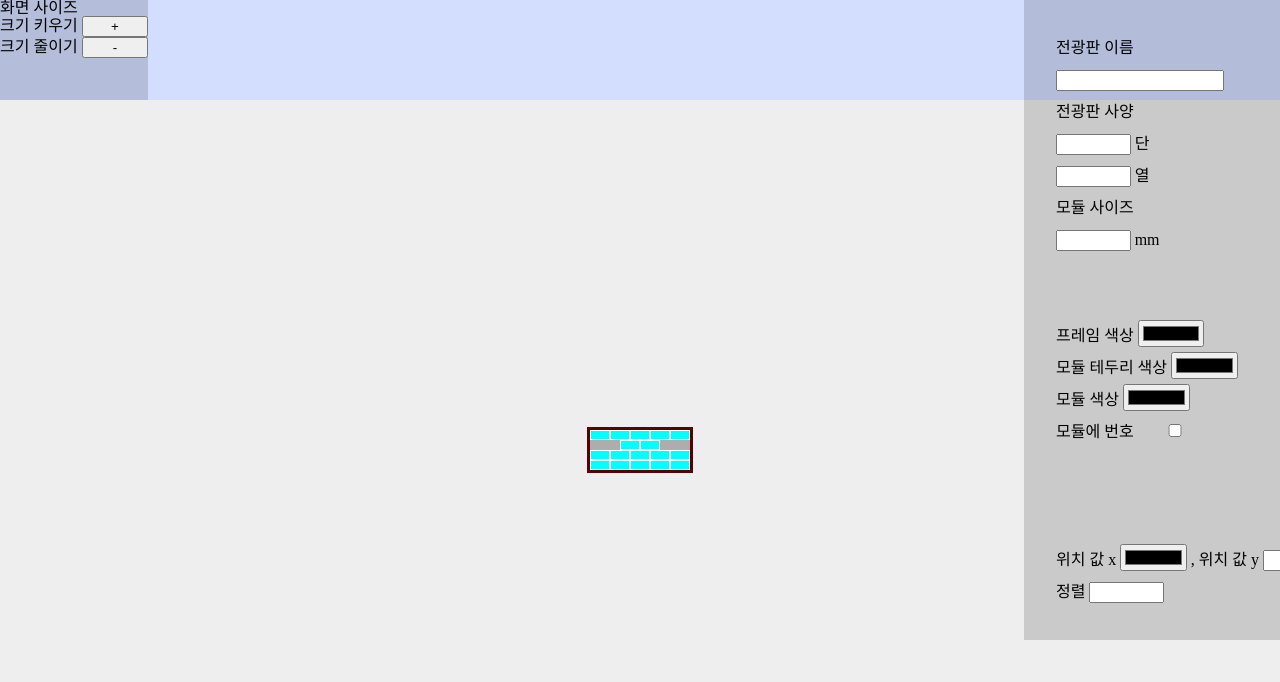
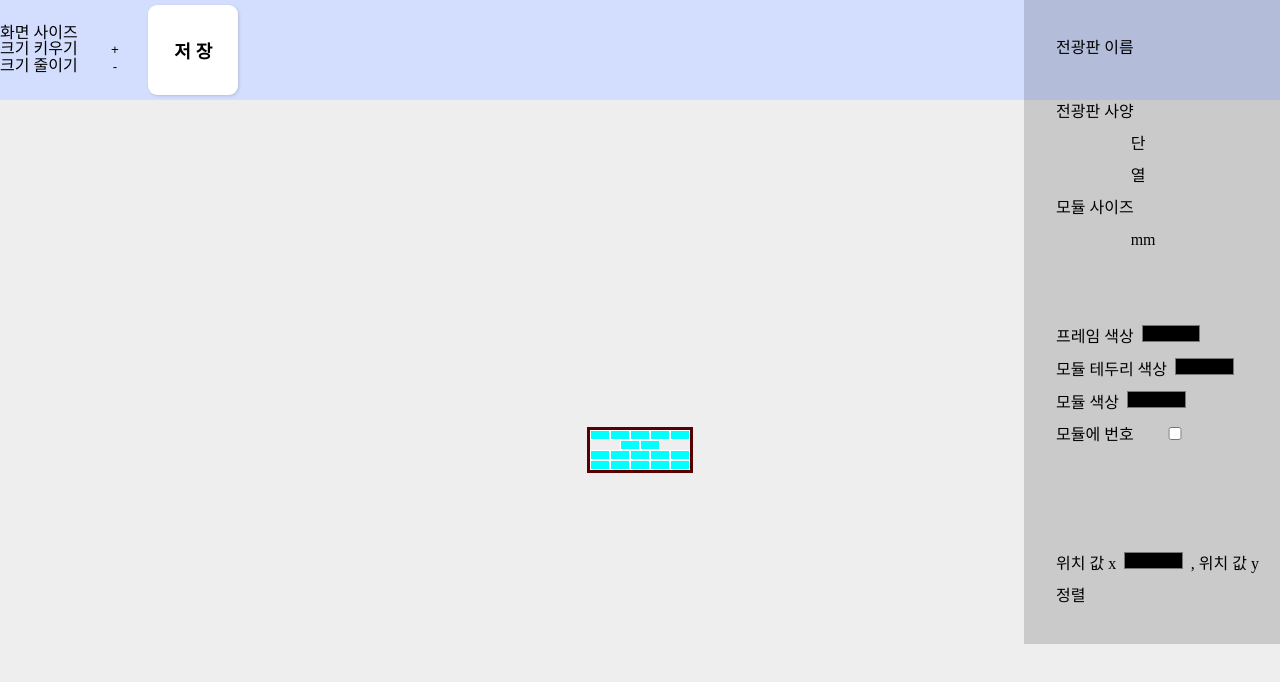
Before and after one commit to mineclover/LED_floorplan, a website: page index.html in a window 1280 px wide. Shown: the top 682 px of the page. Drawn offline with Linux system fonts and the light colour scheme.

Commit message:
html2canvas 설치

```diff
--- a/index.css
+++ b/index.css
@@ -24,6 +24,7 @@ header {
   background-color: rgb(211, 222, 255);
   height: 100px;
   font-size: 16px;
+  align-items: center;
 
 }
 
@@ -42,13 +43,30 @@ aside {
 }
 
 aside div {
+  background-color: rgba(0,0,0,0.15);
   padding: 2em;
-
-
   white-space: nowrap;
-
 }
 
+button , input {
+  border: none;
+  background-color: rgba(0,0,0,0);
+}
+
+button.savePicture {
+  width: 90px;
+  height: 90px;
+  background-color: #fff;
+  box-shadow: 1px 1px 3px rgba(0,0,0,0.15);
+  border-radius: 10%;
+  font-weight: bold;
+  font-size: 18px;
+
+  text-align: center;
+}
+button.savePicture:hover {
+  opacity: 0.8;
+}
 
 input {
   width: 5em;
@@ -87,7 +105,7 @@ html {
 }
 
 div{
-  background-color: rgba(0,0,0,0.15);
+
 
   display: block;
   justify-content: center;
--- a/index.html
+++ b/index.html
@@ -18,6 +18,9 @@
       <label for="viewSizeDown">크기 줄이기</label>
       <input id="viewSizeDown" type="button" value="-" onclick="minusSize(1)" onmousewheel="minusSize(1)">
 
+    </div>
+    <div>
+      <button class="savePicture" onclick="">저 장</button>
     </div>
 
   </header>
--- a/package.json
+++ b/package.json
@@ -16,5 +16,8 @@
   "bugs": {
     "url": "https://github.com/mineclover/LED_floorplan/issues"
   },
-  "homepage": "https://github.com/mineclover/LED_floorplan#readme"
+  "homepage": "https://github.com/mineclover/LED_floorplan#readme",
+  "dependencies": {
+    "html2canvas": "^1.4.1"
+  }
 }
```
Also changed, not shown: 2 other files.
